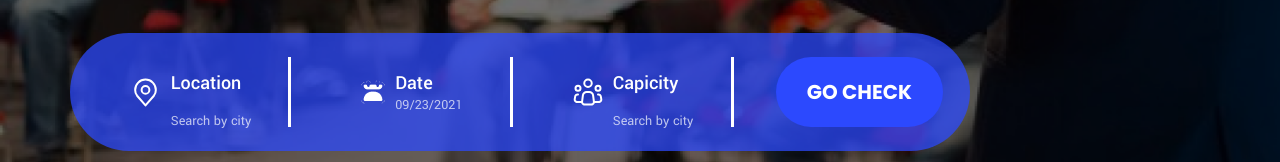
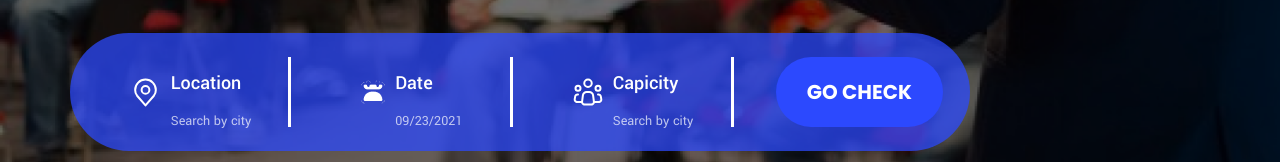
Before and after one commit to anshul-524/home-page-layout, a plain HTML site: page index.html in a window 1280 px wide. Shown: the part 650-812 px from the top of the page. Drawn offline with nearby package versions, Linux system fonts and the light colour scheme.

Commit message:
all changed

```diff
--- a/index.html
+++ b/index.html
@@ -95,7 +95,7 @@
                         <img src="/assets/images/Vector image.png" alt="image">
 
                         <div class="icon-text cursor">
-                            <h6 class="head">Date</h6got >
+                            <p class="head">Date</p>
                             <p class="search">09/23/2021</p>
                         </div>
 
```
